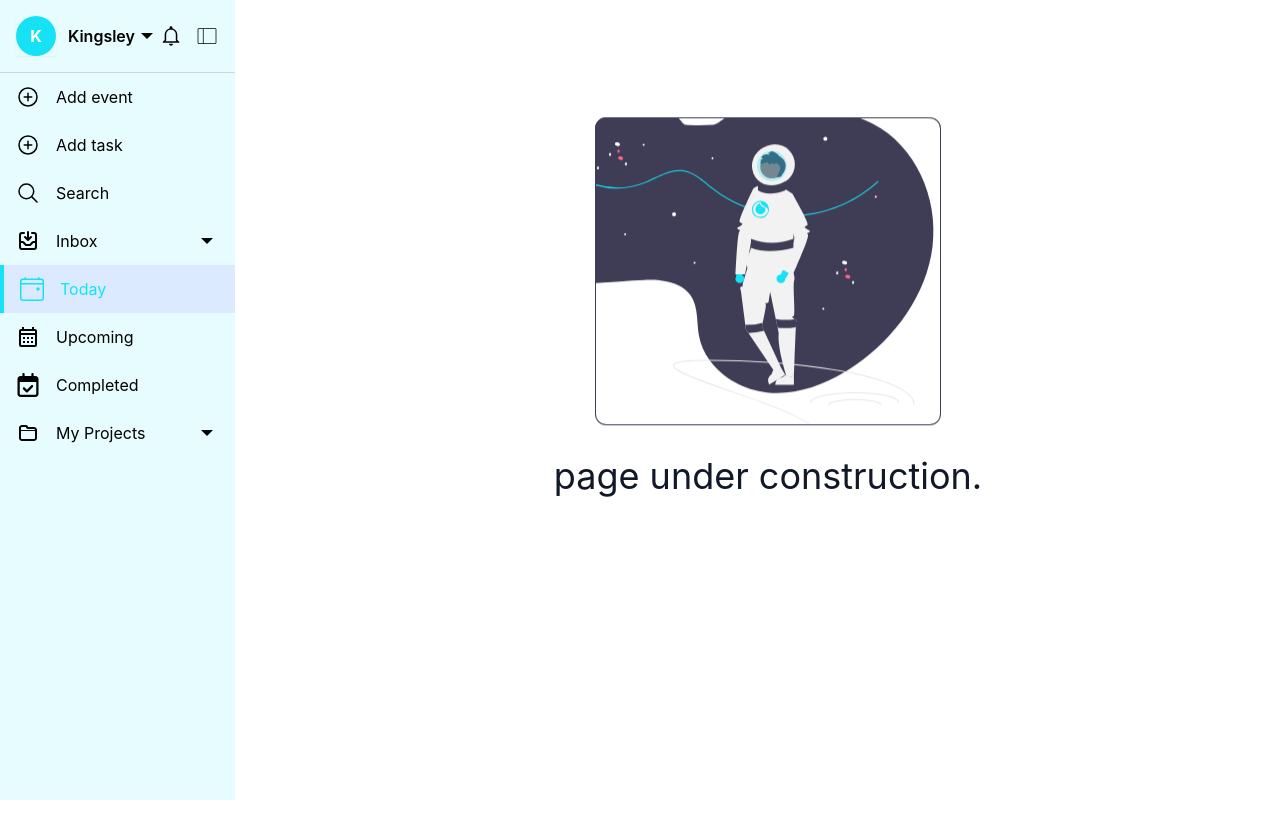
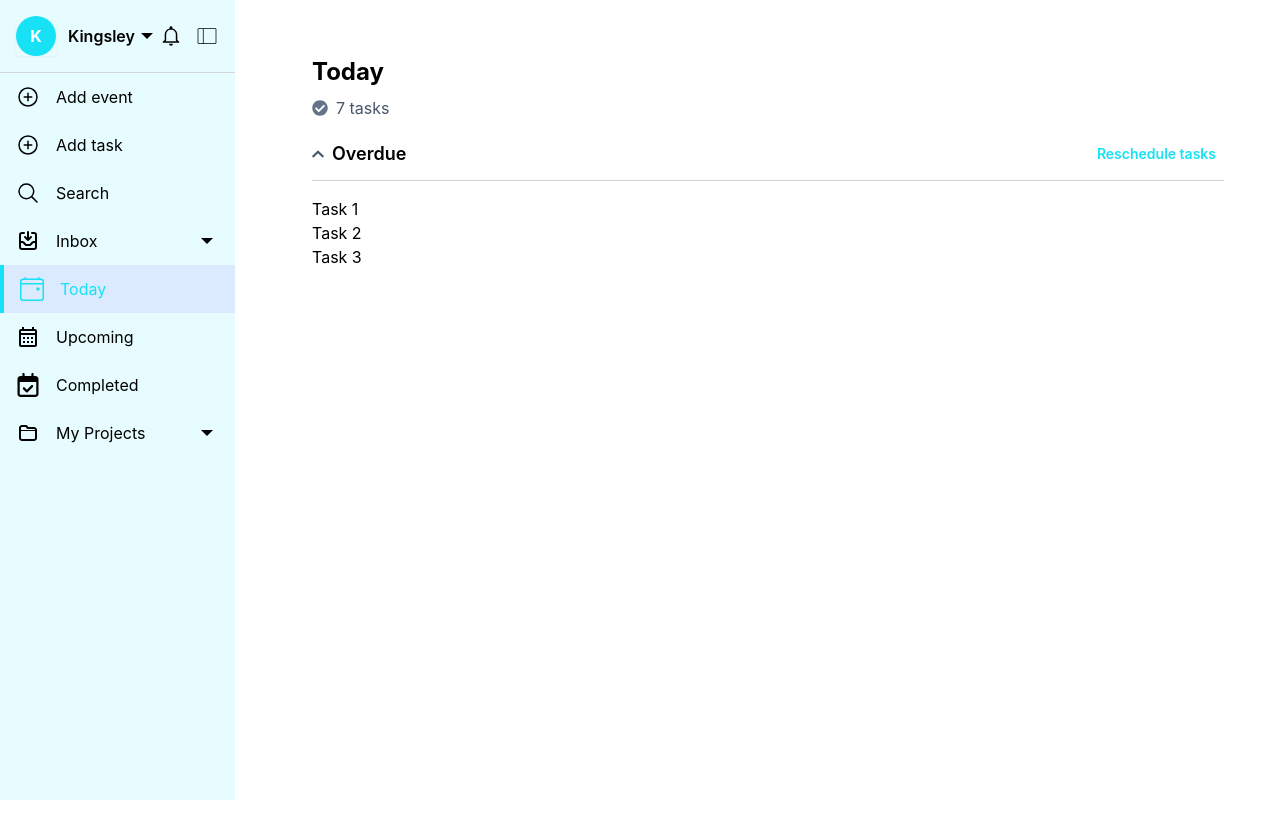
Before and after one commit to kingieX/timeless-event, a React (Vite) app: page /app/today in a window 1280 px wide. Before the commit the page ends 800 px from the top, so only its background shows below. Built offline with nearby package versions, Linux system fonts and the light colour scheme.

Commit message:
update: Today's page development in progress

```diff
--- a/package.json
+++ b/package.json
@@ -15,7 +15,9 @@
     "@reduxjs/toolkit": "^2.2.7",
     "formik": "^2.4.6",
     "framer-motion": "^11.3.23",
+    "moment": "^2.30.1",
     "react": "^18.3.1",
+    "react-datepicker": "^7.3.0",
     "react-datetime": "^3.2.0",
     "react-dom": "^18.3.1",
     "react-icons": "^5.2.1",
--- /dev/null
+++ b/src/components/DateTimePicker.jsx
@@ -0,0 +1,88 @@
+import React, { useState } from 'react';
+import DateTime from 'react-datetime';
+import 'react-datetime/css/react-datetime.css';
+
+const DateTimePicker = ({ selectedDate, setSelectedDate }) => {
+  const [showCalendar, setShowCalendar] = useState(false);
+
+  const handleDateSelection = date => {
+    setSelectedDate(date);
+    setShowCalendar(false);
+  };
+
+  const handleToday = () => {
+    const today = new Date();
+    setSelectedDate(today);
+    setShowCalendar(false);
+  };
+
+  const handleTomorrow = () => {
+    const tomorrow = new Date();
+    tomorrow.setDate(tomorrow.getDate() + 1);
+    setSelectedDate(tomorrow);
+    setShowCalendar(false);
+  };
+
+  const handleNoDate = () => {
+    setSelectedDate(null);
+    setShowCalendar(false);
+  };
+
+  return (
+    <div className="relative">
+      {/* <input
+        type="text"
+        value={selectedDate ? selectedDate.format('MMM DD, YYYY') : ''}
+        placeholder="Type a due date"
+        onFocus={() => setShowCalendar(true)}
+        className="w-full px-3 py-2 border rounded"
+      /> */}
+
+      {/* {showCalendar && ( */}
+      <div className="absolute z-50 right-0 -top-10 bg-white shadow-lg p-4 rounded mt-2">
+        <ul className="space-y-2">
+          <li
+            className="cursor-pointer hover:bg-gray-100 p-2 rounded"
+            onClick={handleToday}
+          >
+            <div className="flex justify-between items-center">
+              <span>Today</span>
+              <span>
+                {new Date().toLocaleDateString('en-US', { weekday: 'short' })}
+              </span>
+            </div>
+          </li>
+          <li
+            className="cursor-pointer hover:bg-gray-100 p-2 rounded"
+            onClick={handleTomorrow}
+          >
+            <div className="flex justify-between items-center">
+              <span>Tomorrow</span>
+              <span>
+                {new Date(
+                  new Date().setDate(new Date().getDate() + 1)
+                ).toLocaleDateString('en-US', { weekday: 'short' })}
+              </span>
+            </div>
+          </li>
+          <li
+            className="cursor-pointer hover:bg-gray-100 p-2 rounded"
+            onClick={handleNoDate}
+          >
+            <span>No Date</span>
+          </li>
+        </ul>
+
+        <DateTime
+          value={selectedDate}
+          onChange={handleDateSelection}
+          input={false}
+          open={true}
+        />
+      </div>
+      {/* )} */}
+    </div>
+  );
+};
+
+export default DateTimePicker;
--- a/src/pages/sidebarMenuPages/Today.jsx
+++ b/src/pages/sidebarMenuPages/Today.jsx
@@ -1,11 +1,70 @@
-// import React from 'react';
-
-import UnderConstruction from '../../components/UnderConstruction';
+import React, { useState } from 'react';
+import { FaCheckCircle, FaChevronDown, FaChevronUp } from 'react-icons/fa';
+import DateTimePicker from '../../components/DateTimePicker';
 
 const Today = () => {
+  const [showTasks, setShowTasks] = useState(true);
+  const [showDatePicker, setShowDatePicker] = useState(false);
+  const [selectedDate, setSelectedDate] = useState(null);
+
+  const toggleTasks = () => setShowTasks(!showTasks);
+  const toggleDatePicker = () => setShowDatePicker(!showDatePicker);
+
   return (
-    <div>
-      <UnderConstruction />
+    <div className="w-full h-screen lg:p-10 p-6">
+      {/* Header Section */}
+      <div className="flex">
+        <div className="flex flex-col lg:gap-2">
+          <h1 className="lg:text-2xl text-xl font-bold flex items-center">
+            Today
+          </h1>
+          <div className="flex justify-start items-center space-x-2">
+            <FaCheckCircle className="text-slate-500" />
+            <p className="text-slate-600">7 tasks</p>
+          </div>
+        </div>
+      </div>
+
+      {/* Overdue Section */}
+      <div className="mt-4">
+        <div className="flex items-center justify-between border-b border-b-gray pb-2">
+          <div
+            className="flex items-center cursor-pointer"
+            onClick={toggleTasks}
+          >
+            {showTasks ? (
+              <FaChevronUp className="mr-2 text-slate-600 w-3" />
+            ) : (
+              <FaChevronDown className="mr-2 text-slate-600 w-3" />
+            )}
+            <span className="lg:text-lg text-sm font-semibold">Overdue</span>
+          </div>
+          <button
+            onClick={toggleDatePicker}
+            className="text-primary px-2 py-2 text-sm font-semibold hover:bg-blue-100"
+          >
+            Reschedule tasks
+          </button>
+        </div>
+
+        {showDatePicker && (
+          <div className="mt-4 relative">
+            <DateTimePicker
+              selectedDate={selectedDate}
+              setSelectedDate={setSelectedDate}
+            />
+          </div>
+        )}
+
+        {showTasks && (
+          <div className="mt-4">
+            {/* Tasks will go here */}
+            <p>Task 1</p>
+            <p>Task 2</p>
+            <p>Task 3</p>
+          </div>
+        )}
+      </div>
     </div>
   );
 };
```
Also changed, not shown: 1 other file (tests, documents, lock files or other folders).
